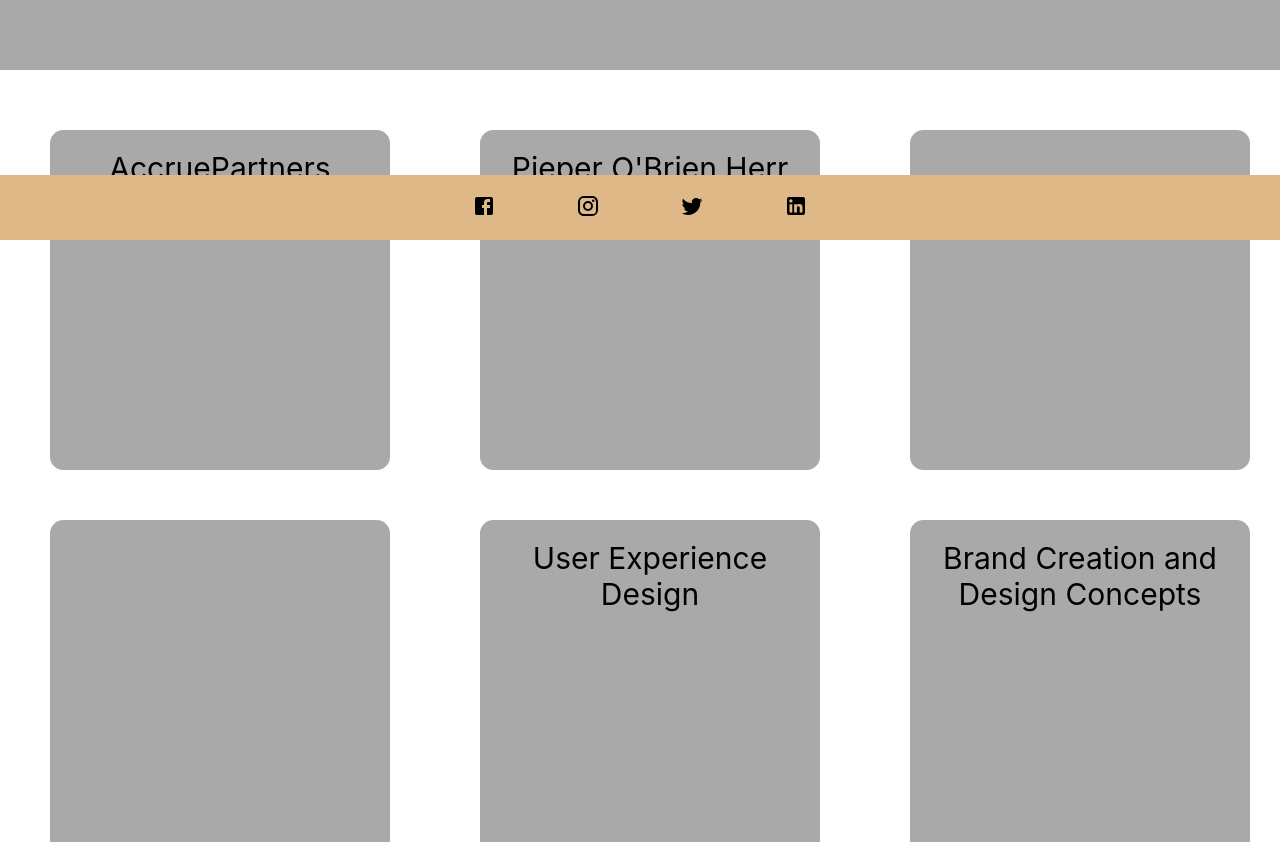
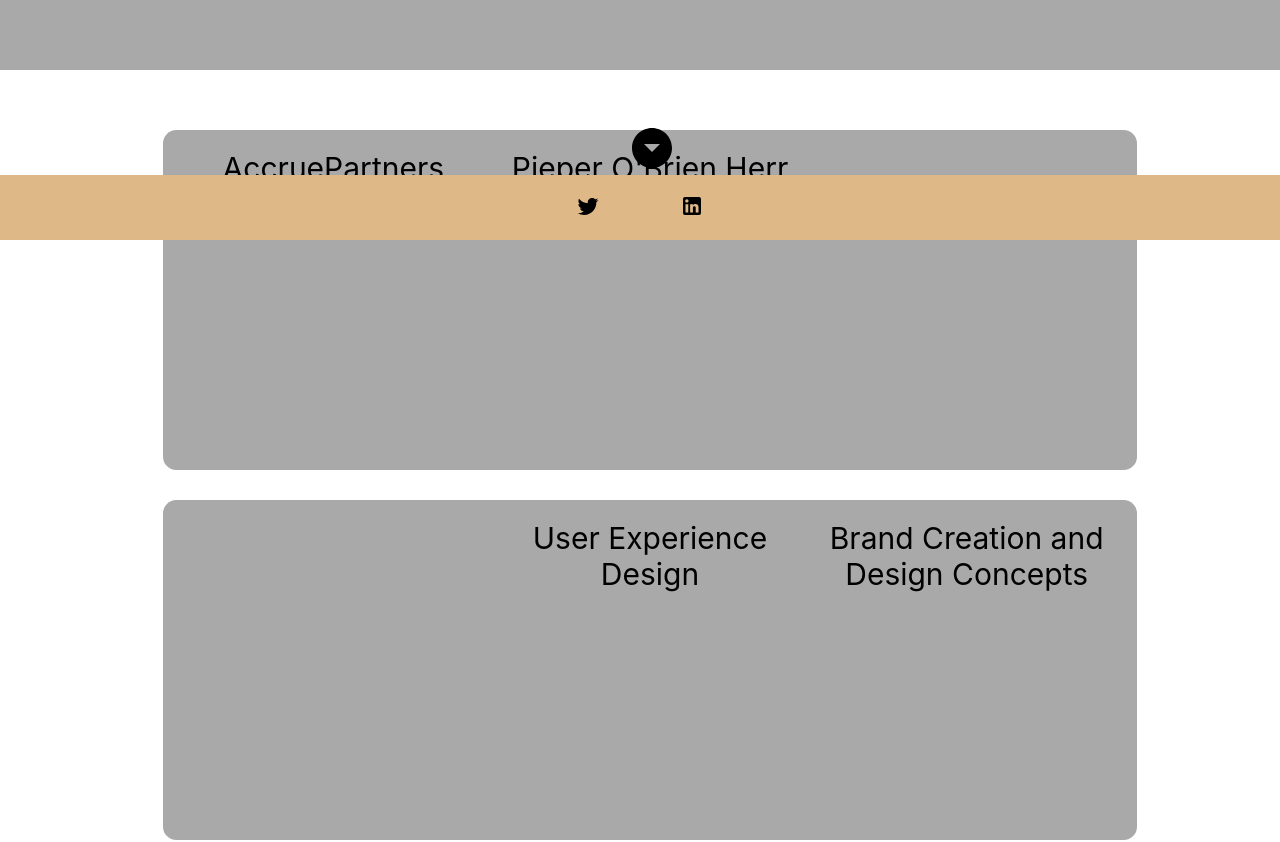
Before and after one commit to wesleypetry/HannahPortfolio, a React (Create React App) app: page / in a window 1280 px wide. Shown: the part 560-1402 px from the top of the page. Built offline with nearby package versions, Linux system fonts and the light colour scheme.

Commit message:
Updated FooterBar and Grid spacing
Need to fix icon in home div

```diff
--- a/src/Pages/FooterBar.js
+++ b/src/Pages/FooterBar.js
@@ -1,7 +1,5 @@
 import React from 'react';
 import './styles.modules.css';
-import FacebookIcon from '@material-ui/icons/Facebook';
-import InstagramIcon from '@material-ui/icons/Instagram';
 import TwitterIcon from '@material-ui/icons/Twitter';
 import LinkedInIcon from '@material-ui/icons/LinkedIn';
 
@@ -9,19 +7,12 @@
   return (
     <div className="FooterBar">
         <div>
-        <a href="https://www.facebook.com/" target="blank">
-          <FacebookIcon className="Icons"/>
-        </a>
-        <a href="https://www.instagram.com/" target="blank">
-          <InstagramIcon className="Icons"/>
-        </a>
-        <a href="https://twitter.com/" target="blank">
-          <TwitterIcon className="Icons"/>
-        </a>
-        <a href="https://linkedin.com/" target="blank">
-          <LinkedInIcon className="Icons"/>
-        </a>
-
+          <a href="https://twitter.com/hannahbraswell_" target="blank">
+            <TwitterIcon className="Icons"/>
+          </a>
+          <a href="https://www.linkedin.com/in/hannahbraswell/" target="blank">
+            <LinkedInIcon className="Icons"/>
+          </a>
       </div>
     </div>
   );
--- a/src/Pages/Home.js
+++ b/src/Pages/Home.js
@@ -1,5 +1,6 @@
 import React from "react";
 import './styles.modules.css';
+import ArrowDropDownCircleIcon from '@material-ui/icons/ArrowDropDownCircle';
 
 function Home(props) {
     return (
@@ -15,6 +16,9 @@
                         <p>text text text</p>
                     </div>
                 </div>
+                <a href = "/Work">
+                    <ArrowDropDownCircleIcon className="ArrowDown"/>
+                </a>
             </div>
             <div className="WorkDiv">
                 <div className="WorkGrid">
--- a/src/Pages/styles.modules.css
+++ b/src/Pages/styles.modules.css
@@ -2,7 +2,7 @@
     height: 550px;
     background-color: darkgray;
     width: 100%;
-    align-content: right;
+    text-align: center;
 }
 
 .IntroHeaderDiv {
@@ -30,8 +30,15 @@
     border-radius: 10pt;
 }
 
+.ArrowDown {
+    position: absolute;
+    bottom: 80px;
+    transform: scale(2);
+
+}
+
 .WorkDiv {
-    height: 1250px;
+    height: 1150px;
     width: 100%;
 
 }
@@ -39,13 +46,13 @@
 .WorkGrid {
     margin-top: 50px;
     display: grid;
-    grid-template-columns: auto auto auto;
+    grid-template-columns: 10px 10px auto;
     padding: 10px;
-    row-gap: 50px;
-    column-gap: 50px;
+    row-gap: 30px;
+    column-gap: 0px;
     height: 80%;
     width: 100%;
-    justify-content: space-evenly;
+    justify-content: space-around;
 
 }
 
```
